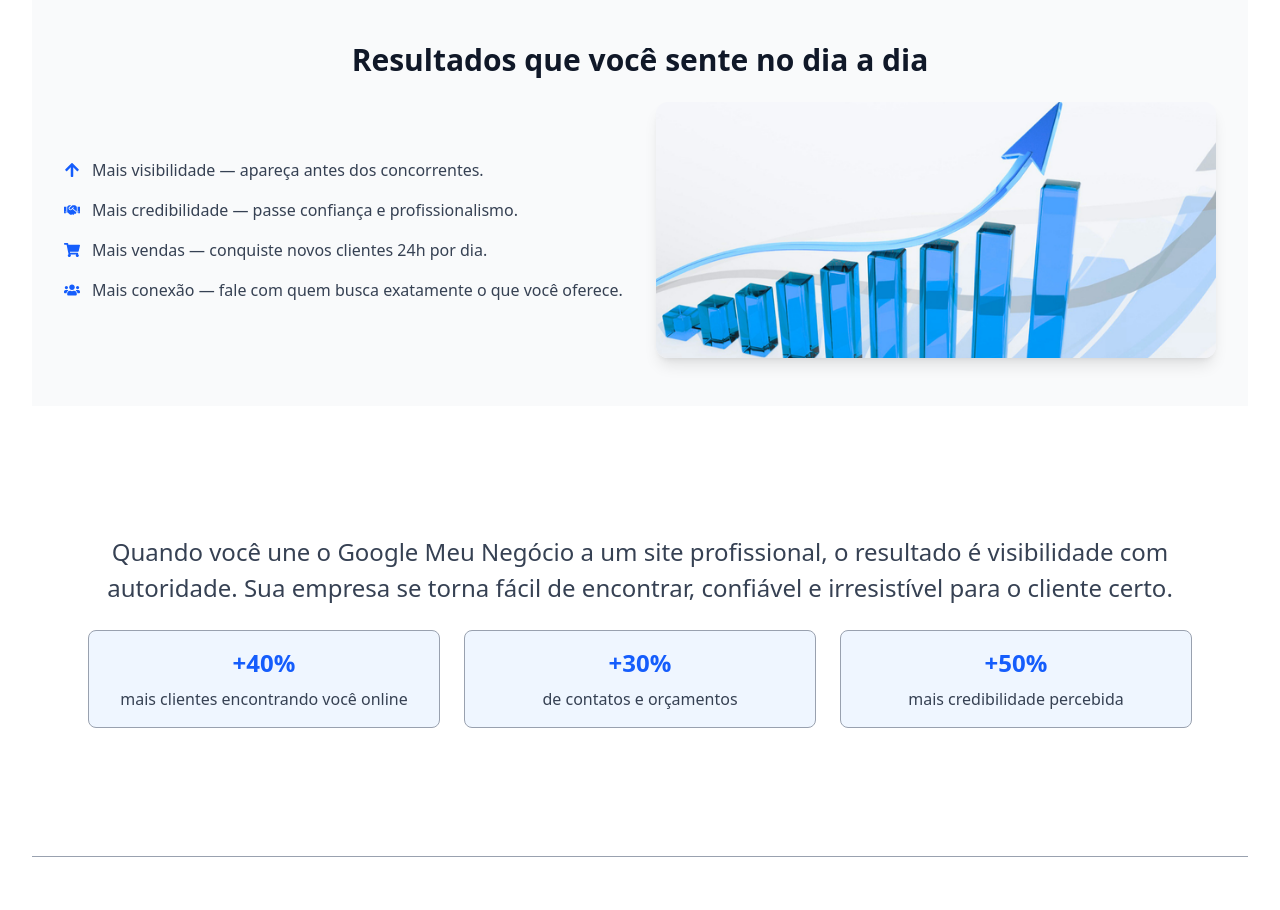
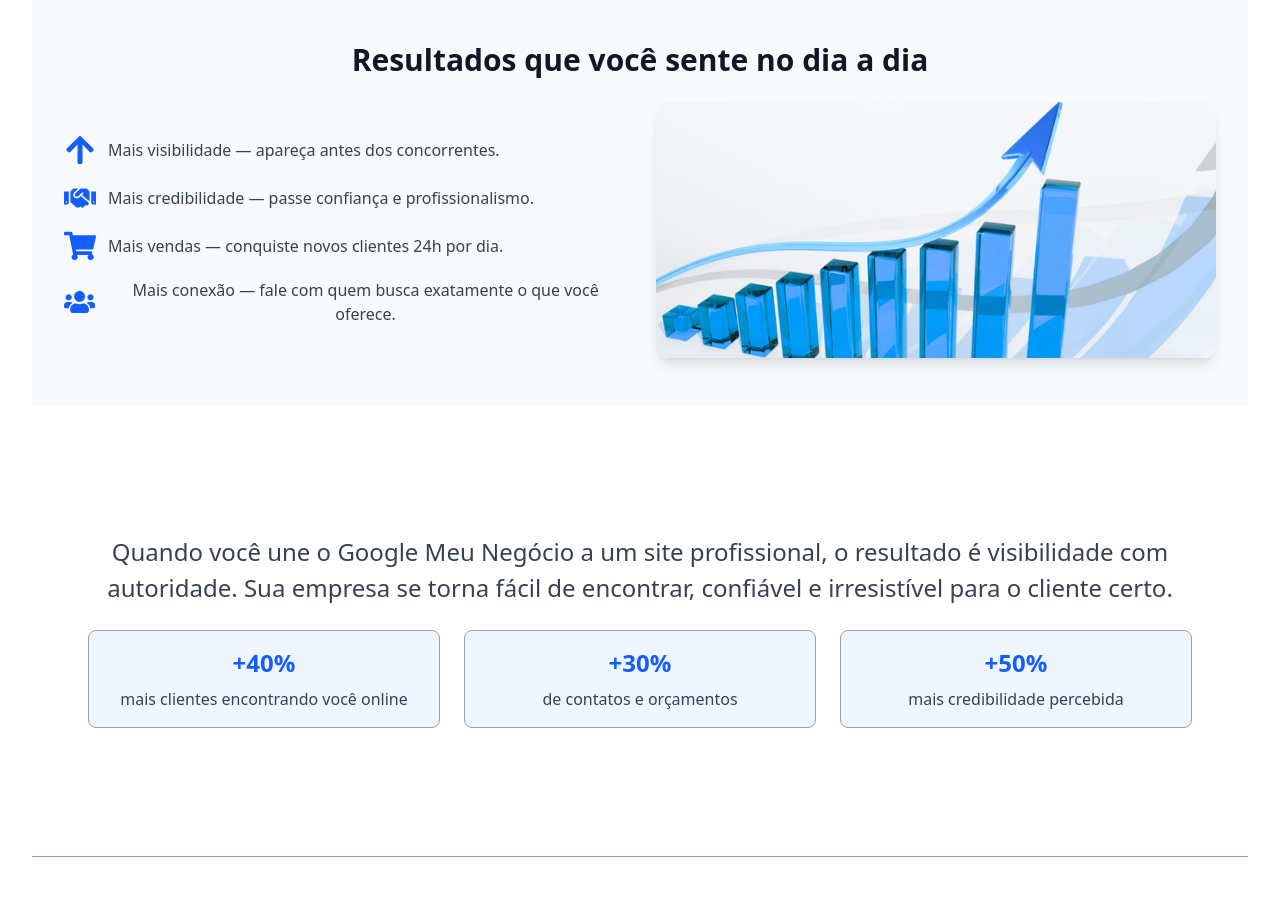
Before and after one commit to Yagohenriqu3/recon-site, a React (Vite) app: page / in a window 1280 px wide. Shown: the part 1700-2610 px from the top of the page. Built offline with nearby package versions, Linux system fonts and the light colour scheme.

Commit message:
Update PortfolioLanding.jsx

```diff
--- a/src/PortfolioLanding.jsx
+++ b/src/PortfolioLanding.jsx
@@ -149,10 +149,10 @@ export default function PortfolioLanding() {
           <h2 className="text-3xl font-semibold mb-6">Resultados que você sente no dia a dia</h2>
           <div className="grid md:grid-cols-2 gap-8 items-center">
             <ul className="flex flex-col gap-4 text-gray-700">
-              <li className="flex items-center gap-3"><FaArrowUp className="text-blue-600"/> Mais visibilidade — apareça antes dos concorrentes.</li>
-              <li className="flex items-center gap-3"><FaHandshake className="text-blue-600"/> Mais credibilidade — passe confiança e profissionalismo.</li>
-              <li className="flex items-center gap-3"><FaShoppingCart className="text-blue-600"/> Mais vendas — conquiste novos clientes 24h por dia.</li>
-              <li className="flex items-center gap-3"><FaUsers className="text-blue-600"/> Mais conexão — fale com quem busca exatamente o que você oferece.</li>
+              <li className="flex  justify-start items-center gap-3"><FaArrowUp className="text-blue-600 text-[2em]"/> Mais visibilidade — apareça antes dos concorrentes.</li>
+              <li className="flex justify-start items-center gap-3"><FaHandshake className="text-blue-600 text-[2em]"/> Mais credibilidade — passe confiança e profissionalismo.</li>
+              <li className="flex justify-start items-center gap-3"><FaShoppingCart className="text-blue-600 text-[2em]"/> Mais vendas — conquiste novos clientes 24h por dia.</li>
+              <li className="flex justify-start items-center gap-3"><FaUsers className="text-blue-600 text-[2em] "/> Mais conexão — fale com quem busca exatamente o que você oferece.</li>
             </ul>
             <div className="rounded-xl overflow-hidden shadow-lg">
               <img src={Site2} alt="Cliente feliz usando notebook ou celular" className="w-full h-64 object-cover" />
```
